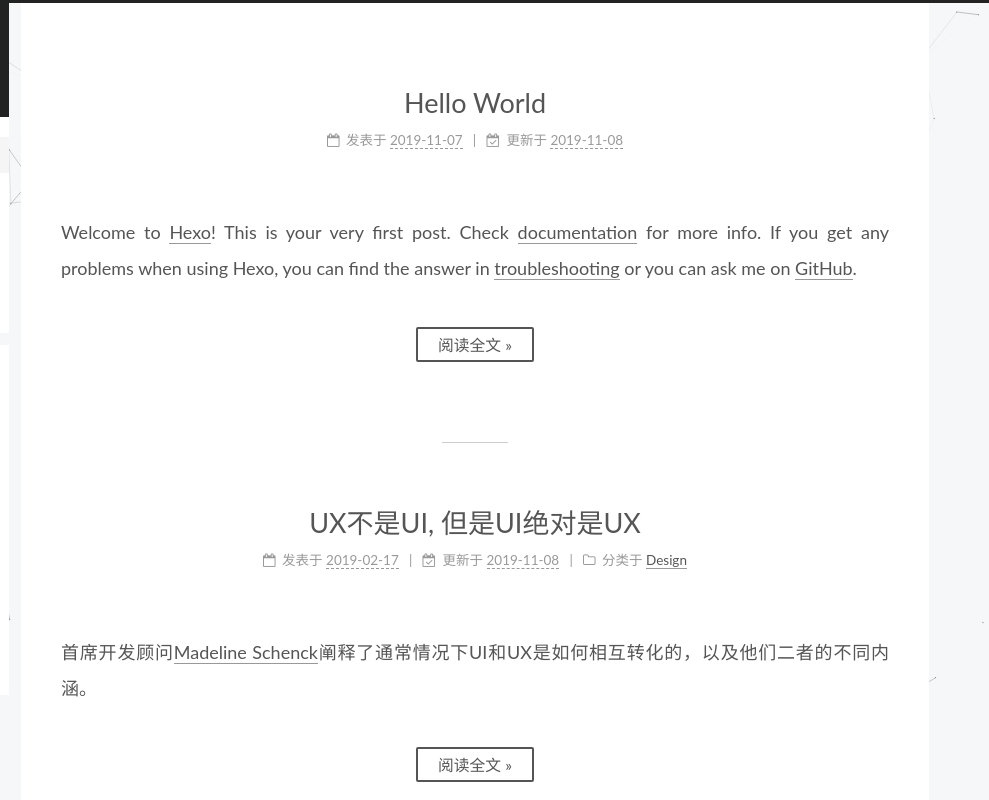
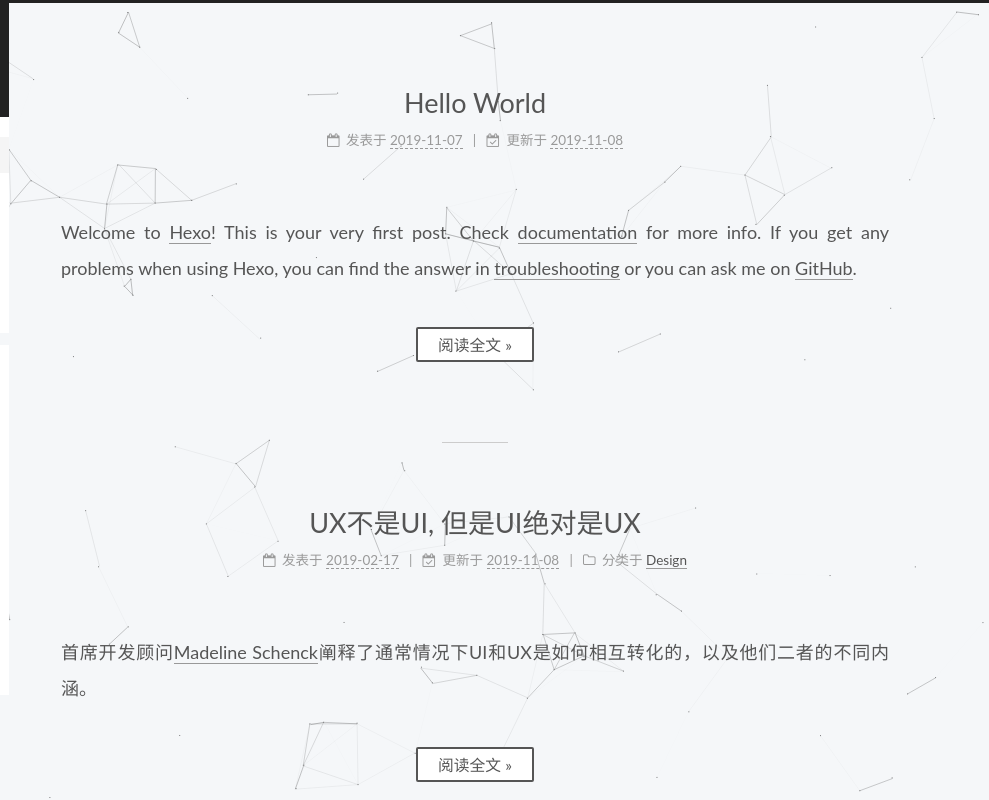
Before and after one commit to nolongerwait/nolongerwait.github.io, a plain HTML site: page index.html in a window 1280 px wide. Shown: the top 800 px of the page, 291-1280 px from the left. Drawn offline with nearby package versions, Linux system fonts and the light colour scheme; some packages are replaced by stand-ins of ours.

Commit message:
Site updated: 2019-11-08 20:04:58

```diff
--- a/css/main.css
+++ b/css/main.css
@@ -2166,7 +2166,7 @@ ul.breadcrumb li + li:last-child {
   }
 }
 .content-wrap {
-  background: #fff;
+  /*background: #fff;*/
   border-radius: initial;
   box-shadow: initial;
   box-sizing: border-box;
```
